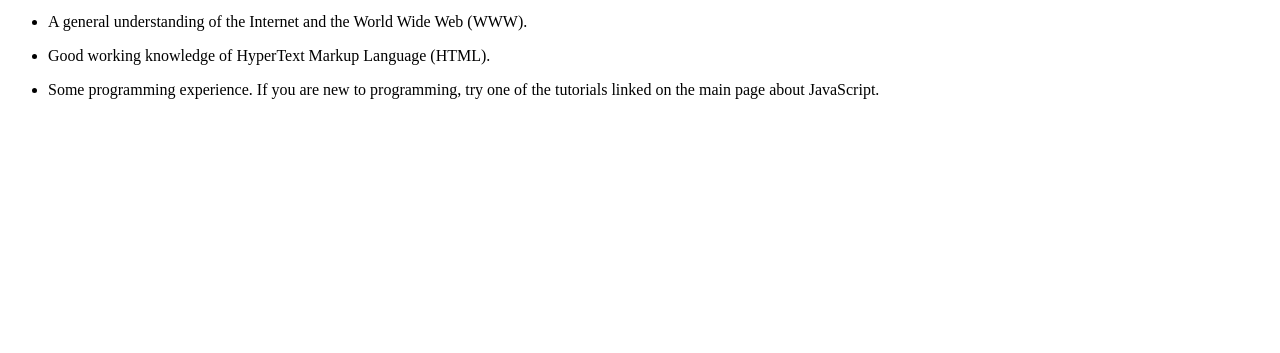
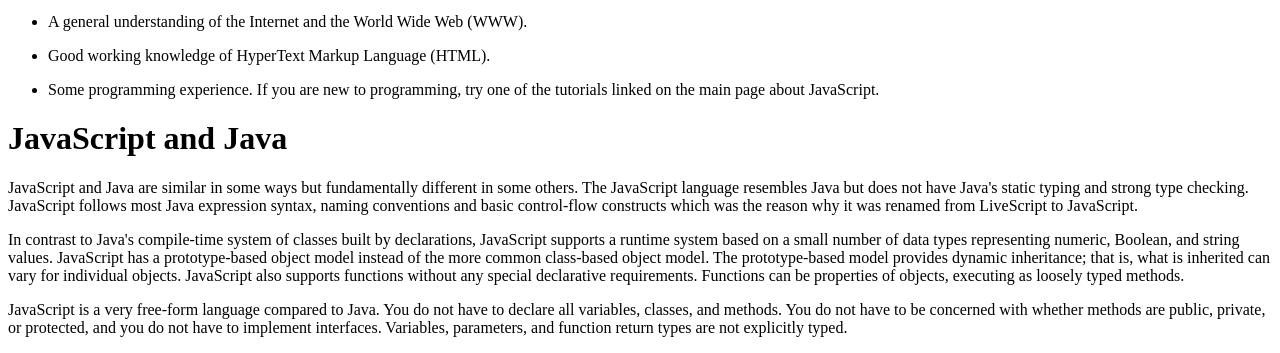
Before and after one commit to tayyab203/js_documentation, a plain HTML site: page index.html in a window 1280 px wide. Shown: the part 667-1020 px from the top of the page. Before the commit the page ends 800 px from the top, so only its background shows below. Drawn offline with Linux system fonts and the light colour scheme.

Commit message:
commit 3

```diff
--- a/index.html
+++ b/index.html
@@ -59,6 +59,22 @@
             <li>Some programming experience. If you are new to programming, try one of the tutorials linked on the main
                 page about JavaScript.</li>
         </ul>
+        <h1>JavaScript and Java</h1>
+        <p>JavaScript and Java are similar in some ways but fundamentally different in some others. The JavaScript
+            language resembles Java but does not have Java's static typing and strong type checking. JavaScript follows
+            most Java expression syntax, naming conventions and basic control-flow constructs which was the reason why
+            it was renamed from LiveScript to JavaScript.</p>
+        <p>In contrast to Java's compile-time system of classes built by declarations, JavaScript supports a runtime
+            system based on a small number of data types representing numeric, Boolean, and string values. JavaScript
+            has a prototype-based object model instead of the more common class-based object model. The prototype-based
+            model provides dynamic inheritance; that is, what is inherited can vary for individual objects. JavaScript
+            also supports functions without any special declarative requirements. Functions can be properties of
+            objects, executing as loosely typed methods.</p>
+        <p>JavaScript is a very free-form language compared to Java. You do not have to declare all variables, classes,
+            and methods. You do not have to be concerned with whether methods are public, private, or protected, and you
+            do not have to implement interfaces. Variables, parameters, and function return types are not explicitly
+            typed.</p>
+
     </div>
 </body>
 
```
